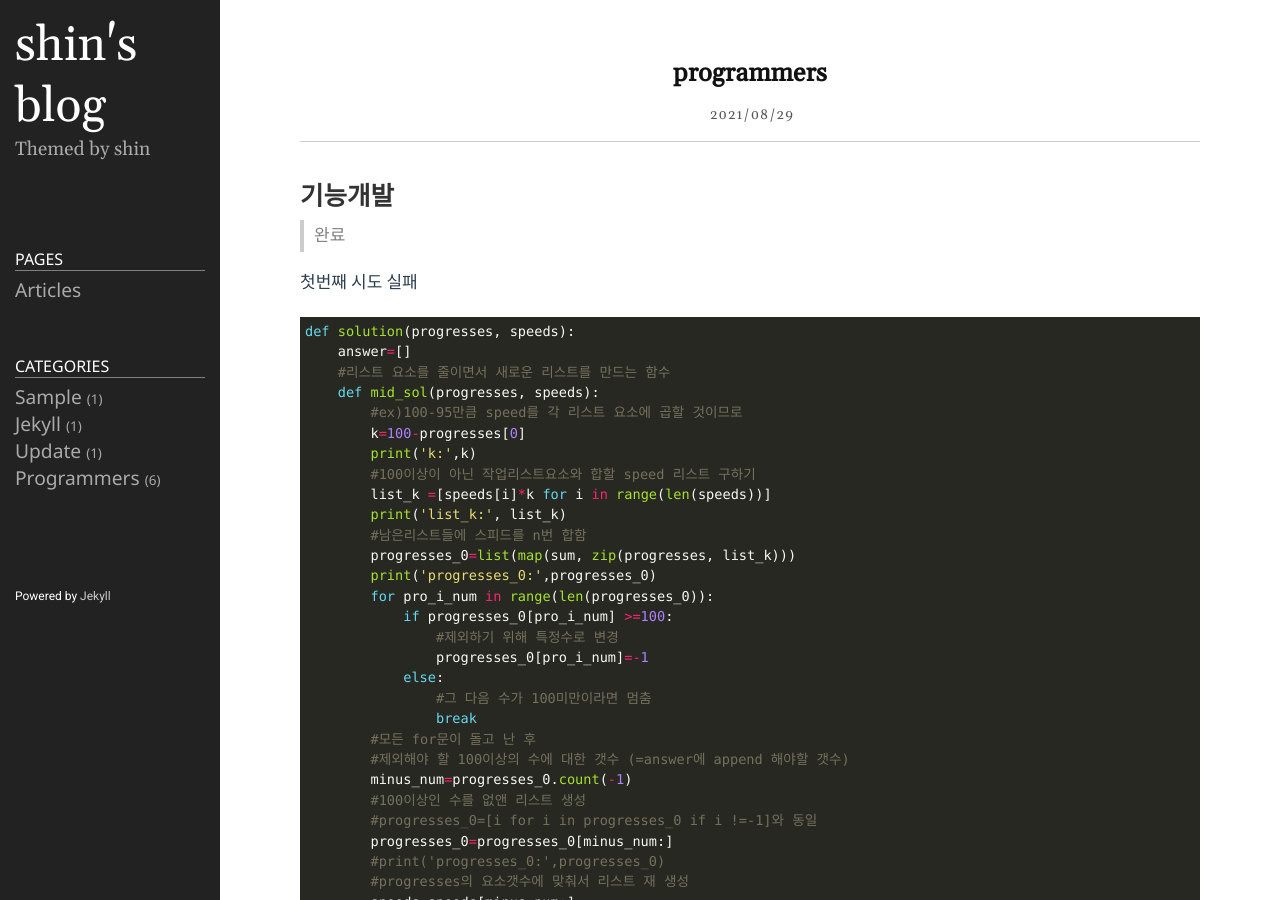
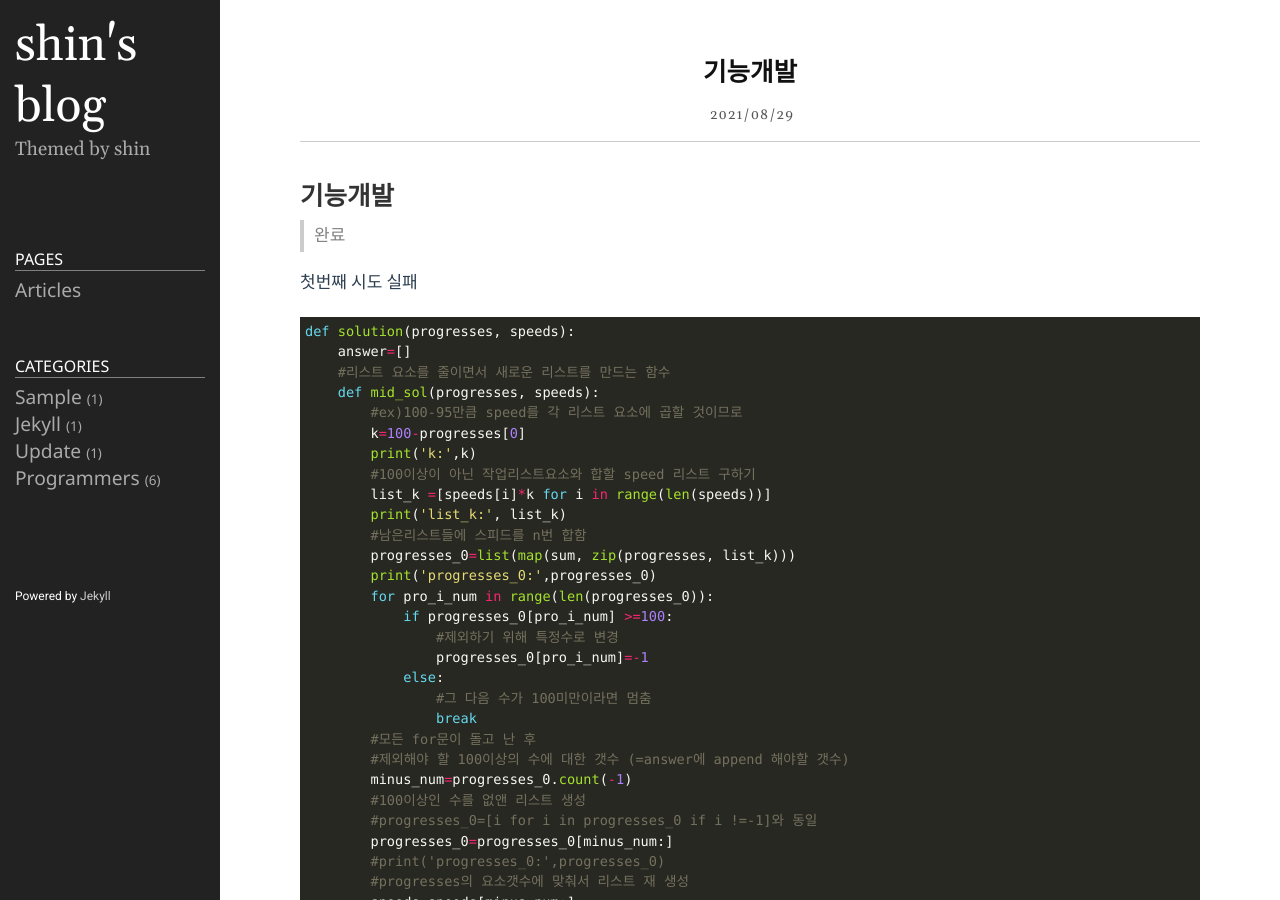
Before and after one commit to shina1221/shina1221.github.io, a Jekyll site: the page built from _posts/2021-08-29-post2.markdown, in a window 1280 px wide and 900 px high. Built offline with Jekyll 4.4.1, drawn with Linux system fonts in a browser that asks for light colours.

Commit message:
Update 2021-08-29-post2.markdown

```diff
--- a/_posts/2021-08-29-post2.markdown
+++ b/_posts/2021-08-29-post2.markdown
@@ -1,6 +1,6 @@
 ---
 layout: post
-title: programmers
+title: 기능개발
 date: 2021-08-29 19:20:23 +0900
 category: programmers
 ---
```
